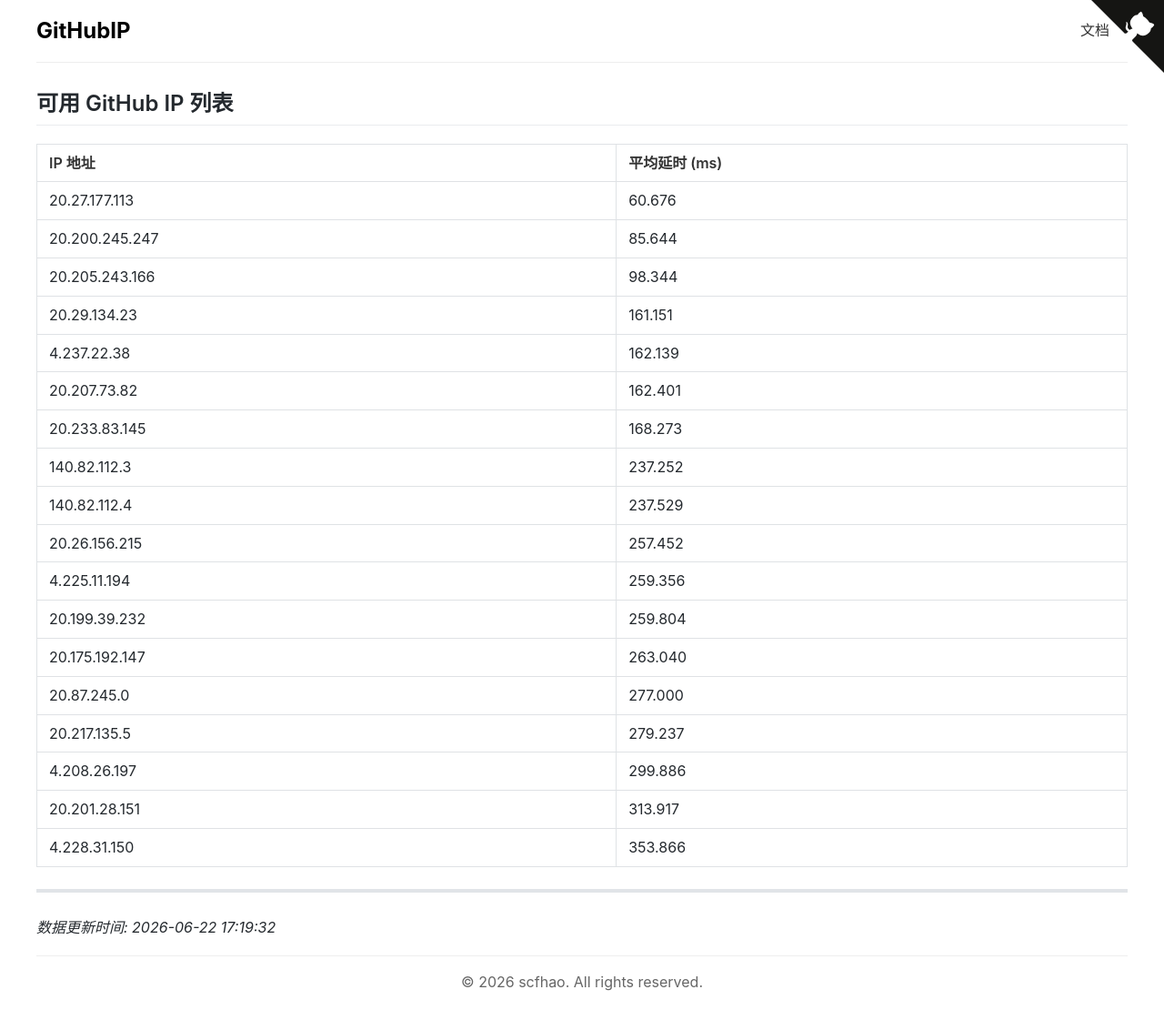
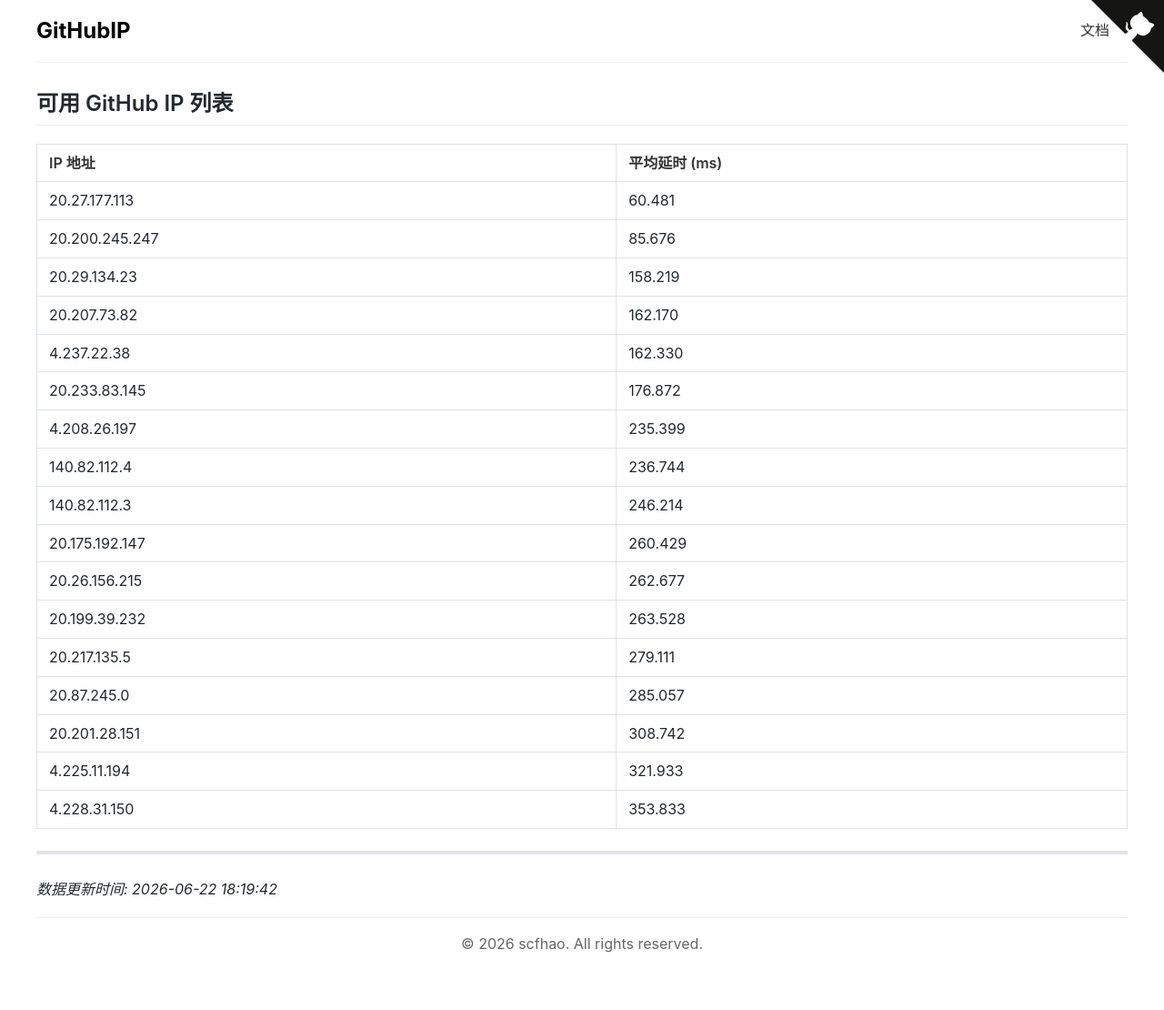
Before and after one commit to scfhao/GitHubIP, a Jekyll site: the page built from index.md, in a window 1280 px wide. Shown: the whole page at 91% size. Built offline with Jekyll 4.4.1, drawn with Linux system fonts in a browser that asks for light colours; after the commit the page ends 1068 px from its top, so only the background shows below that.

Commit message:
自动脚本执行 - 2026-06-22 18:19:42

```diff
--- a/index.md
+++ b/index.md
@@ -1,32 +1,31 @@
 ---
 layout: home
 title: GitHub IP 列表
-date: 2026-06-22 17:19:32
+date: 2026-06-22 18:19:42
 ---
 
 ## 可用 GitHub IP 列表
 
 | IP 地址 | 平均延时 (ms) |
 |---------|--------------|
-| 20.27.177.113 | 60.676 |
-| 20.200.245.247 | 85.644 |
-| 20.205.243.166 | 98.344 |
-| 20.29.134.23 | 161.151 |
-| 4.237.22.38 | 162.139 |
-| 20.207.73.82 | 162.401 |
-| 20.233.83.145 | 168.273 |
-| 140.82.112.3 | 237.252 |
-| 140.82.112.4 | 237.529 |
-| 20.26.156.215 | 257.452 |
-| 4.225.11.194 | 259.356 |
-| 20.199.39.232 | 259.804 |
-| 20.175.192.147 | 263.040 |
-| 20.87.245.0 | 277.000 |
-| 20.217.135.5 | 279.237 |
-| 4.208.26.197 | 299.886 |
-| 20.201.28.151 | 313.917 |
-| 4.228.31.150 | 353.866 |
+| 20.27.177.113 | 60.481 |
+| 20.200.245.247 | 85.676 |
+| 20.29.134.23 | 158.219 |
+| 20.207.73.82 | 162.170 |
+| 4.237.22.38 | 162.330 |
+| 20.233.83.145 | 176.872 |
+| 4.208.26.197 | 235.399 |
+| 140.82.112.4 | 236.744 |
+| 140.82.112.3 | 246.214 |
+| 20.175.192.147 | 260.429 |
+| 20.26.156.215 | 262.677 |
+| 20.199.39.232 | 263.528 |
+| 20.217.135.5 | 279.111 |
+| 20.87.245.0 | 285.057 |
+| 20.201.28.151 | 308.742 |
+| 4.225.11.194 | 321.933 |
+| 4.228.31.150 | 353.833 |
 
 ---
 
-*数据更新时间: 2026-06-22 17:19:32*
+*数据更新时间: 2026-06-22 18:19:42*
```
